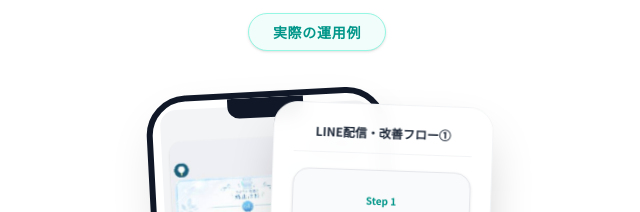
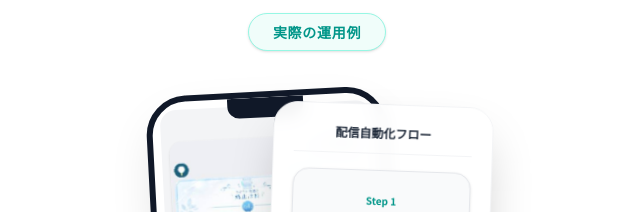
Before and after one commit to uw1g48h31wj4xxa33ffa-eng/reserve-pro-dashboard, a Next.js app in the folder LP/dental-lp/: page / in a window 1280 px wide. Shown: the part 3920-4132 px from the top of the page, without its empty margins (323-963 px from the left). Built offline with nearby package versions, Linux system fonts and the light colour scheme.

Commit message:
Revert flow title back to 配信自動化フロー

```diff
--- a/LP/dental-lp/components/sections/system.tsx
+++ b/LP/dental-lp/components/sections/system.tsx
@@ -103,7 +103,7 @@
 
       {/* ② 改善フロー (Front Right) */}
       <div className="absolute right-0 bottom-6 w-[220px] bg-white/95 backdrop-blur-sm rounded-3xl p-5 shadow-2xl border border-gray-100 z-20 rotate-2">
-        <div className="text-xs font-bold text-gray-800 mb-4 text-center border-b border-gray-100 pb-3">LINE配信・改善フロー①</div>
+        <div className="text-xs font-bold text-gray-800 mb-4 text-center border-b border-gray-100 pb-3">配信自動化フロー</div>
         <div className="flex flex-col gap-3">
           <div className="bg-gray-50 border border-gray-200 rounded-2xl p-3 text-center shadow-sm">
             <span className="font-bold text-teal-600 text-[10px]">Step 1</span><br/>
```
